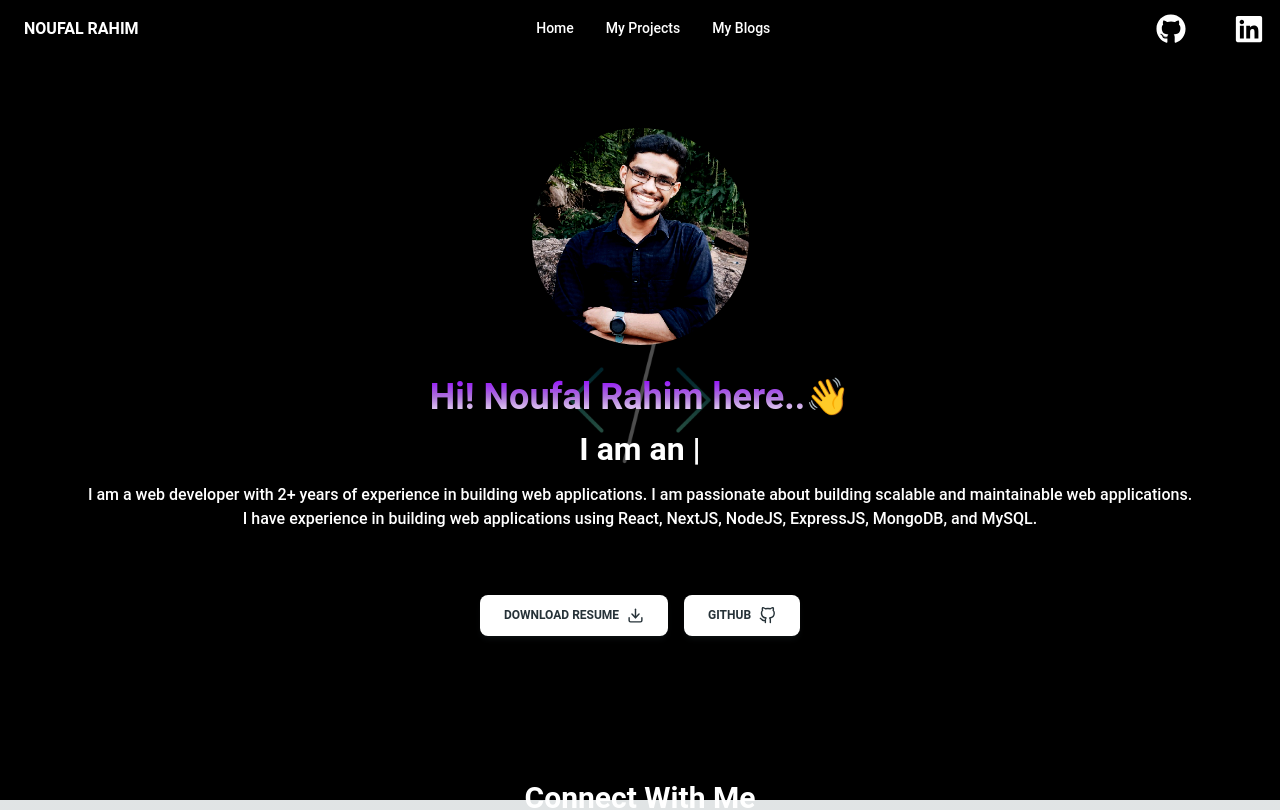
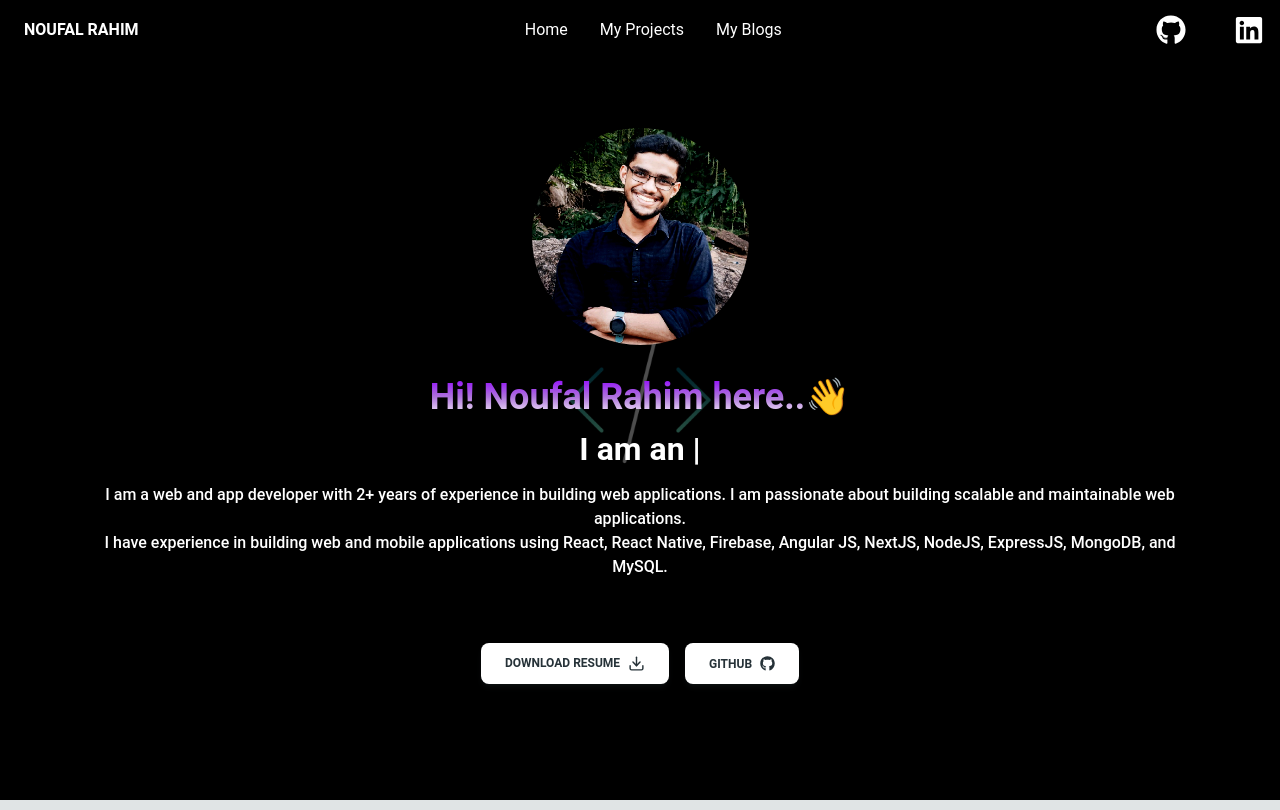
Before and after one commit to noufalrahim/personal-portfolio, a Next.js app: page / in a window 1280 px wide. Shown: the top 810 px of the page. Built offline with nearby package versions, Linux system fonts and the light colour scheme.

Commit message:
Modified

```diff
--- a/components/Home/index.tsx
+++ b/components/Home/index.tsx
@@ -2,6 +2,7 @@ import { Button } from '@material-tailwind/react';
 import Image from 'next/image'
 import React from 'react'
 import { Download, GitHub } from 'react-feather';
+import { FaGithub } from 'react-icons/fa';
 import { TypeAnimation } from 'react-type-animation';
 
 export default function Index() {
@@ -38,20 +39,20 @@ export default function Index() {
                       className='text-2xl font-bold mt-4'
                 />
                 <p className='mt-4 text-md font-medium'>
-                    I am a web developer with 2+ years of experience in building web applications. I am passionate about building scalable and maintainable web applications. <br/>I have experience in building web applications using React, NextJS, NodeJS, ExpressJS, MongoDB, and MySQL.
+                    I am a web and app developer with 2+ years of experience in building web applications. I am passionate about building scalable and maintainable web applications. <br/>I have experience in building web and mobile applications using React, React Native, Firebase, Angular JS, NextJS, NodeJS, ExpressJS, MongoDB, and MySQL.
                 </p>
             </div>
             <div className='flex mt-8 gap-4'>
-                <Button color='white' ripple={true} className='mt-8' placeholder={undefined}>
-                    <a href='https://drive.google.com/file/d/1x3Zs9r1z2zrZJ1r1nV2YVf7eU5JZ6qQ-/view?usp=sharing' target='_blank' rel='noreferrer' className='flex gap-2'>
+                <Button color='white' ripple={true} className='mt-8 justify-center items-center flex' placeholder={undefined}>
+                    <a href='https://drive.google.com/file/d/14vWZn2zbP7Jv-qp2V3hHjFvTXlWQfK9Q/view?usp=sharing' target='_blank' rel='noreferrer' className='flex gap-2'>
                         Download Resume
                         <Download width={17} height={17} />
                     </a>
                 </Button>
-                <Button color='white' ripple={true} className='mt-8 flex' placeholder={undefined}>
-                    <a href='#ContactMe' className='gap-2 flex'>
+                <Button color='white' ripple={true} className='mt-8 flex justify-center items-center' placeholder={undefined}>
+                    <a href='https://github.com/noufalrahim' className='gap-2 flex'>
                         Github
-                        <GitHub width={17} height={17} />
+                        <FaGithub size={15} />
                         </a>
                 </Button>
             </div>
--- a/components/Navbar/index.tsx
+++ b/components/Navbar/index.tsx
@@ -11,54 +11,33 @@ import {
     Bars3Icon,
     XMarkIcon,
 } from "@heroicons/react/24/outline";
-import { useRouter } from "next/router";
 import { FaGithub, FaLinkedin } from "react-icons/fa";
 
 function NavList() {
 
-    const router = useRouter();
-
     return (
         <List className="mt-4 mb-6 p-0 lg:mt-0 lg:mb-0 lg:flex-row lg:p-1" placeholder={undefined}>
-            <Typography
-                as="a"
-                href="#"
-                variant="small"
-                color="blue-gray"
-                className="font-medium"
-                placeholder={undefined}
-            >
+
+                <a className = '' href="/">
                 <ListItem className="flex items-center gap-2 py-2 pr-4 text-white"
-                    onClick={() => router.push('/')}
                     placeholder={undefined}
-                >Home</ListItem>
-            </Typography>
-            <Typography
-                as="a"
-                href="#"
-                variant="small"
-                color="blue-gray"
-                className="font-medium"
-                placeholder={undefined}
-                onClick={() => router.push('/Projects')}
-            >
+                >
+                    Home
+                </ListItem>
+                </a>
+
+
+                <a href='/Projects'>
                 <ListItem className="flex items-center gap-2 py-2 pr-4 text-white"
                     placeholder={undefined}
                 >My Projects</ListItem>
-            </Typography>
-            <Typography
-                as="a"
-                href="#"
-                variant="small"
-                color="blue-gray"
-                className="font-medium"
-                placeholder={undefined}
-                onClick={() => router.push('/Blogs')}
-            >
+                </a>
+
+                <a href='/Blogs'>
                 <ListItem className="flex items-center gap-2 py-2 pr-4 text-white"
                     placeholder={undefined}
                 >My Blogs</ListItem>
-            </Typography>
+                </a>
         </List>
     );
 }
```
Also changed, not shown: pages/Projects/index.tsx (+0 -35 lines), 2 other files (tests, documents, lock files or other folders).
